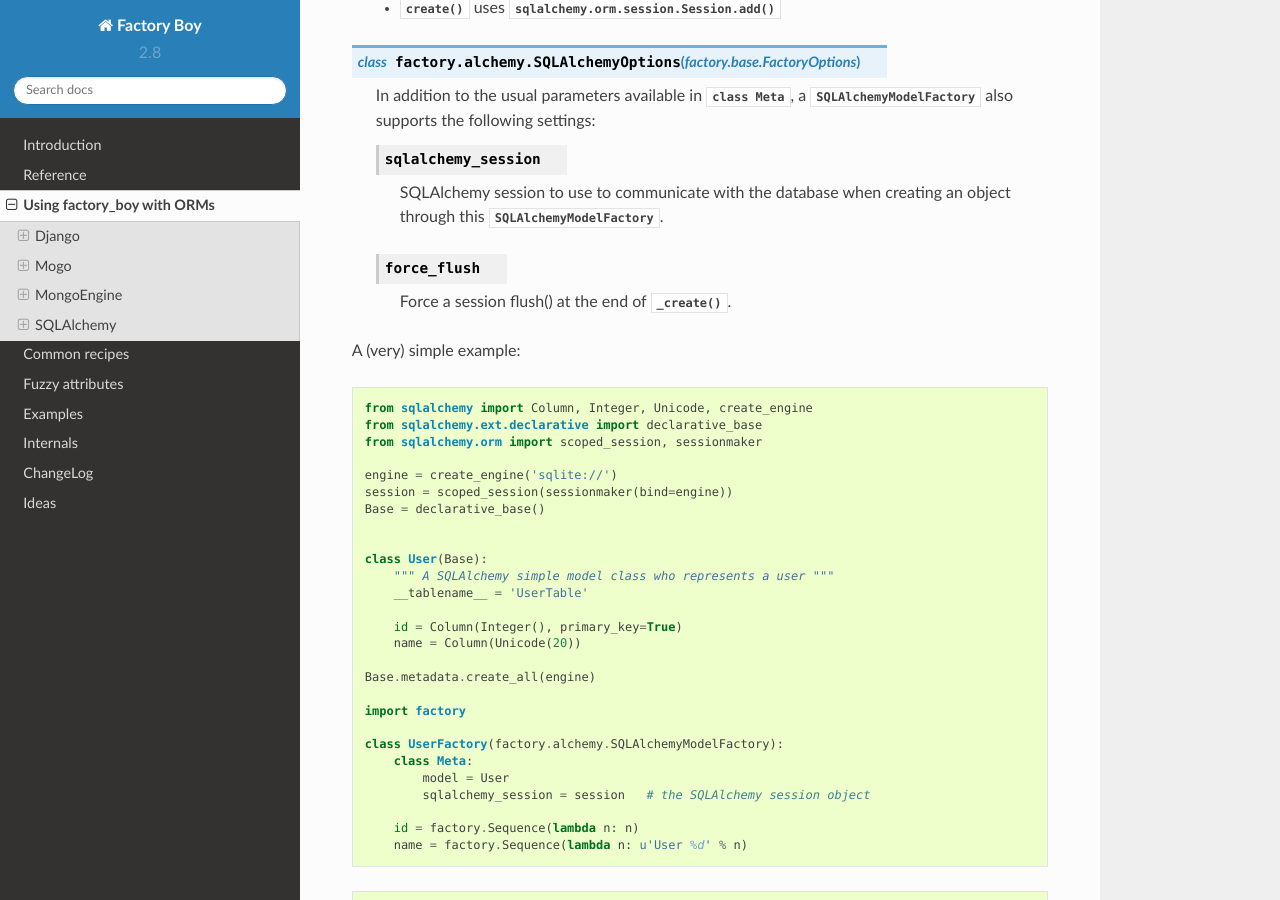
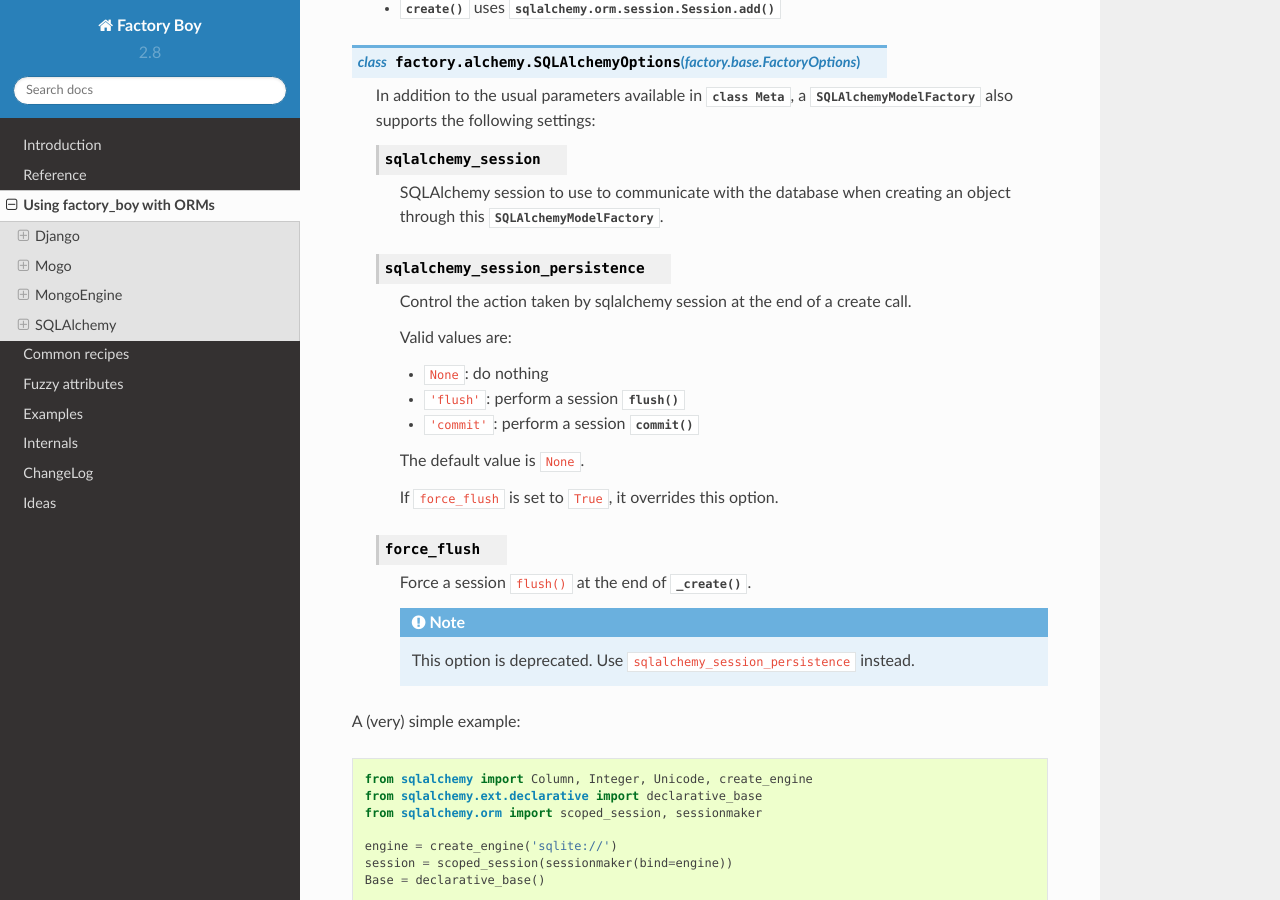
Before and after one commit to FactoryBoy/factory_boy, a Sphinx documentation site: the page built from docs/orms.rst, in a window 1280 px wide and 900 px high, scrolled down 5639 px. Built offline with Sphinx 7.4.7 and the Read the Docs theme 2.0.0, drawn with Linux system fonts in a browser that asks for light colours.

Commit message:
Add documentation for `sqlalchemy_session_persistence`

```diff
--- a/docs/orms.rst
+++ b/docs/orms.rst
@@ -319,9 +319,27 @@
         SQLAlchemy session to use to communicate with the database when creating
         an object through this :class:`SQLAlchemyModelFactory`.
 
+    .. attribute:: sqlalchemy_session_persistence
+
+        Control the action taken by sqlalchemy session at the end of a create call.
+
+        Valid values are:
+
+        * ``None``: do nothing
+        * ``'flush'``: perform a session :meth:`~sqlalchemy.orm.session.Session.flush`
+        * ``'commit'``: perform a session :meth:`~sqlalchemy.orm.session.Session.commit`
+
+        The default value is ``None``.
+
+        If ``force_flush`` is set to ``True``, it overrides this option.
+
     .. attribute:: force_flush
 
-        Force a session flush() at the end of :func:`~factory.alchemy.SQLAlchemyModelFactory._create()`.
+        Force a session ``flush()`` at the end of :func:`~factory.alchemy.SQLAlchemyModelFactory._create()`.
+
+        .. note::
+
+            This option is deprecated. Use ``sqlalchemy_session_persistence`` instead.
 
 A (very) simple example:
 
```
